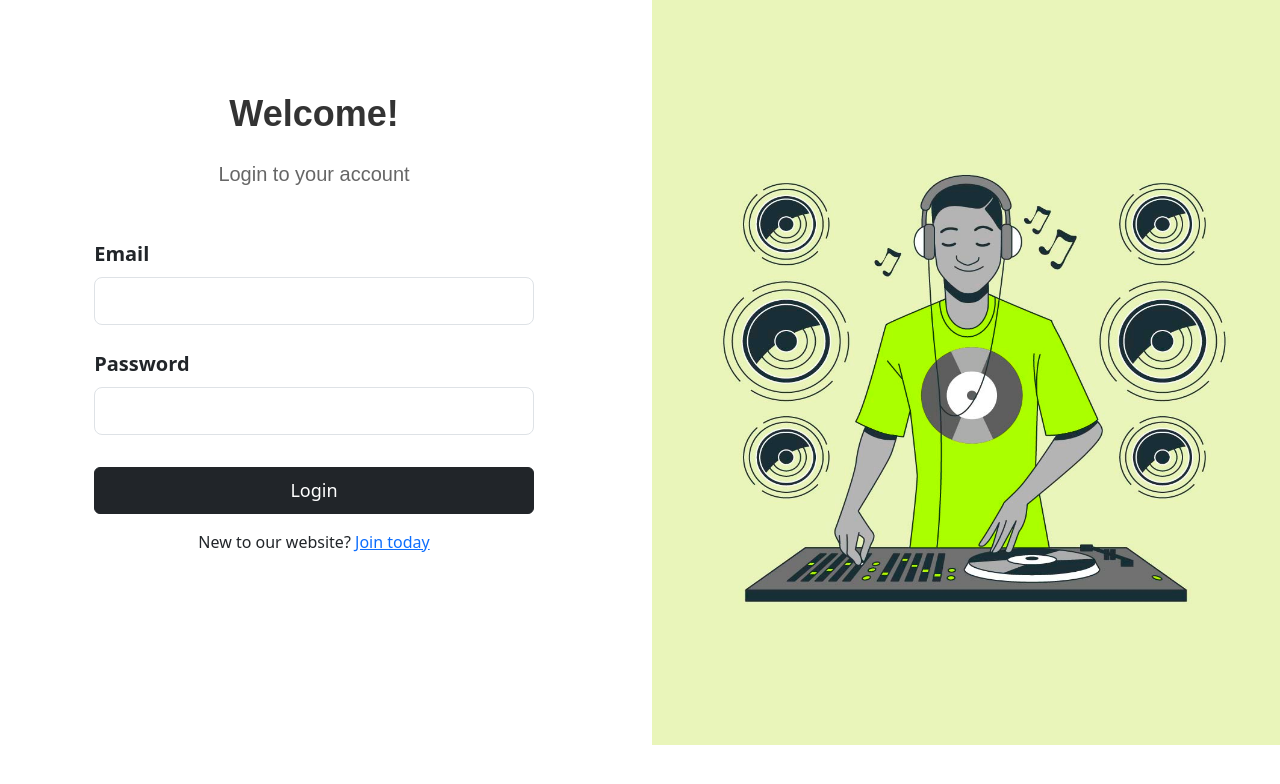
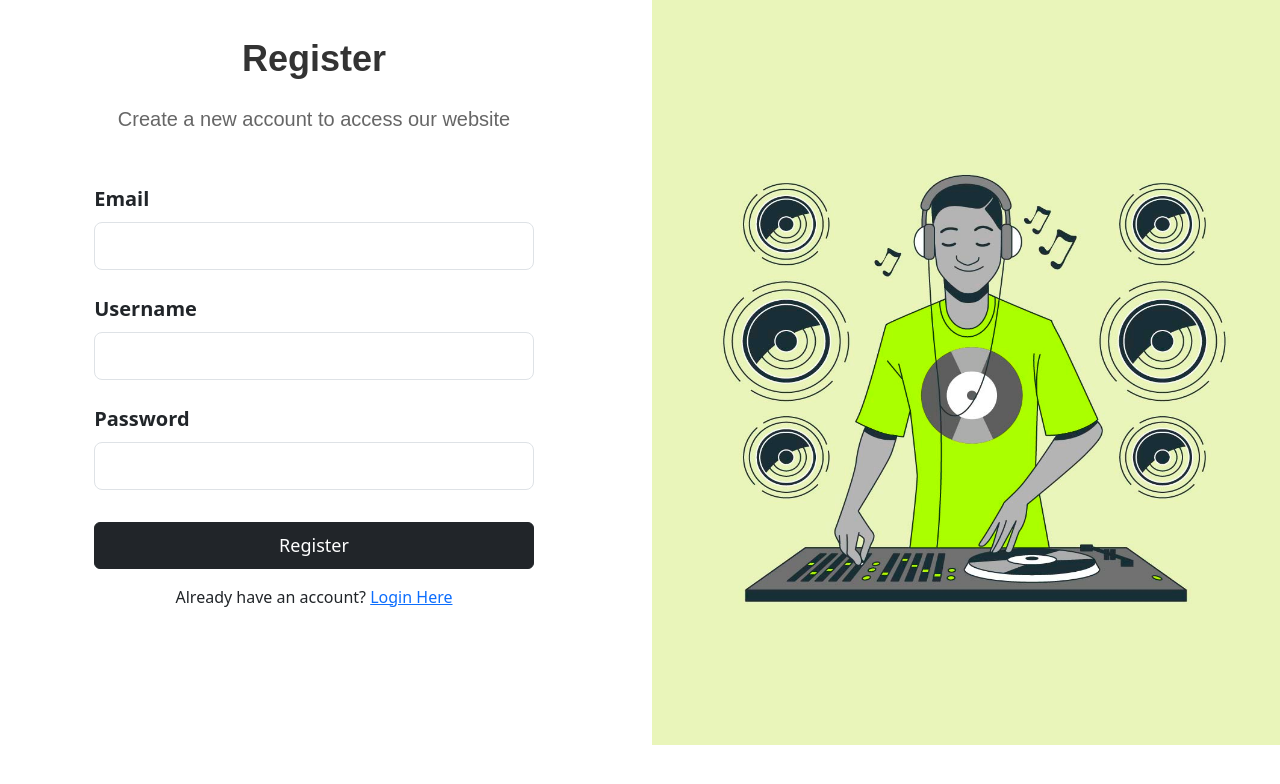
Before and after one commit to sandalu95/Music-Subscription-App, a React (Create React App) app: page /#/register in a window 1280 px wide. Before the commit this address led to /login. Shown: the top 784 px of the page. Built offline with nearby package versions, Linux system fonts and the light colour scheme.

Commit message:
add hashrouter

```diff
--- a/src/App.js
+++ b/src/App.js
@@ -1,5 +1,5 @@
 import './App.css';
-import {Route, BrowserRouter as Router, Routes, Navigate, Outlet} from "react-router-dom";
+import {Route, HashRouter as Router, Routes, Navigate, Outlet} from "react-router-dom";
 import Login from "./components/Login";
 import {UserProvider} from "./components/UserContext";
 import Register from "./components/Register";
--- a/src/components/Login.js
+++ b/src/components/Login.js
@@ -1,6 +1,6 @@
 import React, {useState} from "react";
 import axios from "axios";
-import {useNavigate} from "react-router-dom";
+import {Link, useNavigate} from "react-router-dom";
 import {useUser} from "./UserContext";
 import {Button, Col, Form, Row} from "react-bootstrap";
 import image from '../assets/login.jpg';
@@ -133,7 +133,8 @@ const Login = () => {
                         fontSize: '18px'
                     }}>Login</Button>
                     <div className="mt-3" style={{textAlign: 'center'}}>New to our website?{' '}
-                        <a href="/register">Join today</a></div>
+                        <Link to="/register">Join today</Link>
+                    </div>
                 </Form>
             </Col>
             <Col className="md-7">
--- a/src/components/Register.js
+++ b/src/components/Register.js
@@ -1,7 +1,7 @@
 import React, {useState} from "react";
 import {Button, Col, Form, Row} from "react-bootstrap";
 import axios from "axios";
-import {useNavigate} from "react-router-dom";
+import {Link, useNavigate} from "react-router-dom";
 import {useUser} from "./UserContext";
 import image from "../assets/login.jpg";
 
@@ -146,7 +146,7 @@ const Register = () => {
                         fontSize: '18px'
                     }}>Register</Button>
                     <div className="mt-3" style={{textAlign: 'center'}}>Already have an account?{' '}
-                        <a href="/login">Login Here</a></div>
+                        <Link to="/login">Login Here</Link></div>
                     {errorMessage !== null && (
                         <div className="form-group">
                             <span className="text-danger">{errorMessage}</span>
```
